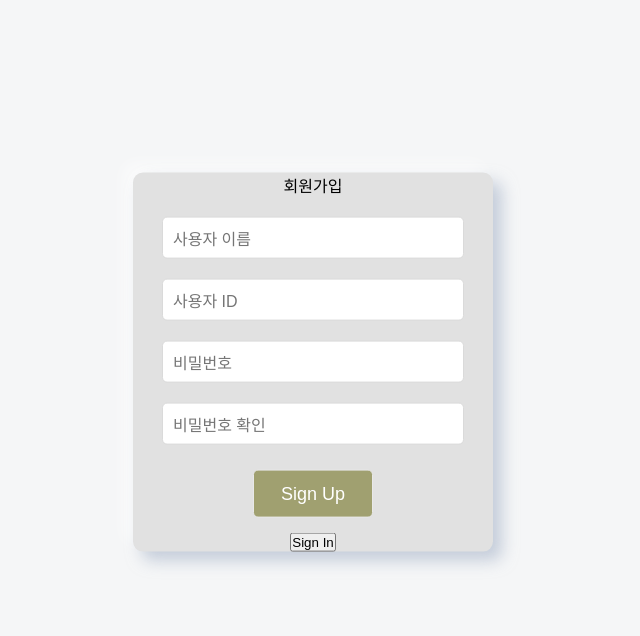
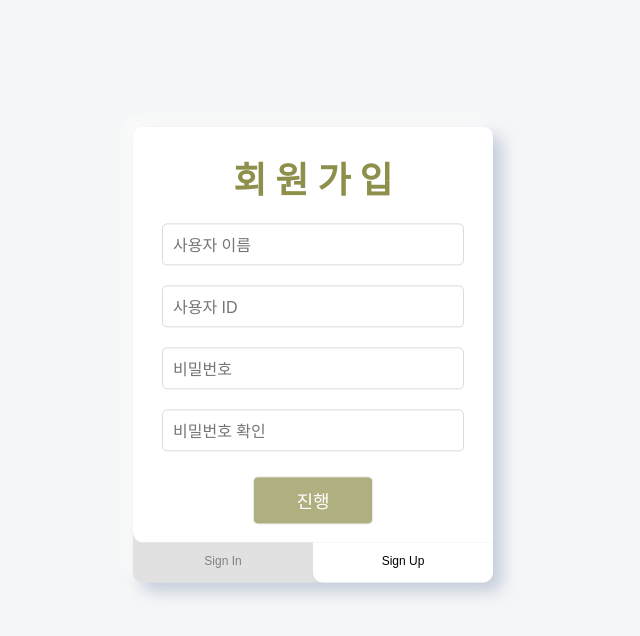
Before and after one commit to NewPlus/SubscriptionPlanner, a PHP site: page /register.php in a window 1280 px wide. Shown: the top 636 px of the page, without its empty margins (327-967 px from the left). Run offline with PHP 8.4, Linux system fonts and the light colour scheme; data that the repository does not hold is empty.

Commit message:
Update register.php

```diff
--- a/css/register.php
+++ b/css/register.php
@@ -37,14 +37,12 @@
 <head>
     <title>SubscriptionPlanner Sign Up</title>
     <link rel="stylesheet" href="style.css">
-    <link rel="preconnect" href="https://fonts.gstatic.com">
-    <link rel="stylesheet" href="https://fonts.googleapis.com/css2?family=Montserrat:wght@300;400;500&display=swap">
 </head>
 <body>
-    <body background="배경.jpg">
     <div class="signUp_main">
-        <div class="signUp_title">
-                <p>회원가입</p>
+        <section class="signUp_section">
+            <div class="signUpTitle">
+                <label>회 원 가 입</label>
             </div>
             <form action="register.php" method="POST">
                 <div class="signUp_name">
@@ -59,7 +57,8 @@
                 <div class="signUp_pw_check">
                     <input type="password" name="u_pw_check" placeholder="비밀번호 확인" onfocus="this.placeholder=''" onblur="this.placeholder='비밀번호 확인'" required>
                 </div>
-            <div class="signUp_checkIdpw">
+
+                <button class="signUp_button" type="summit">진행</button>
                 <?php
                     if ( $double_id == 1 ) {
                         echo "<p>사용자 ID가 중복되었습니다.</p>";
@@ -68,10 +67,12 @@
                         echo "<p>비밀번호가 일치하지 않습니다.</p>";
                     }
                 ?>
-            </div>
-            <button class="signUp_button" type="summit">Sign Up</button>
             </form>
-        <button class="OB_signIn" onclick="location.href='login.php' ">Sign In</button>
+        </section>
+        <section class="otherButtons_section">
+            <button class="OB_signIn1" onclick="location.href='login.php' ">Sign In</button>
+            <button class="OB_signUp0">Sign Up</button>
+        </section>
     </div>
 </body>
 </html>
```
Lines whose indentation alone changed are shown as unchanged.
